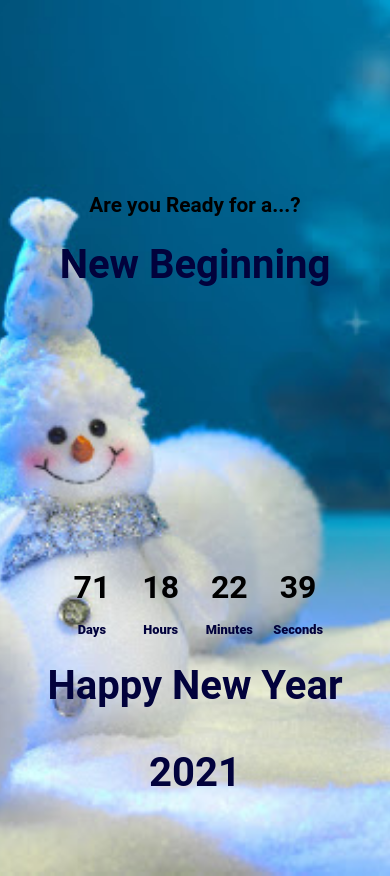
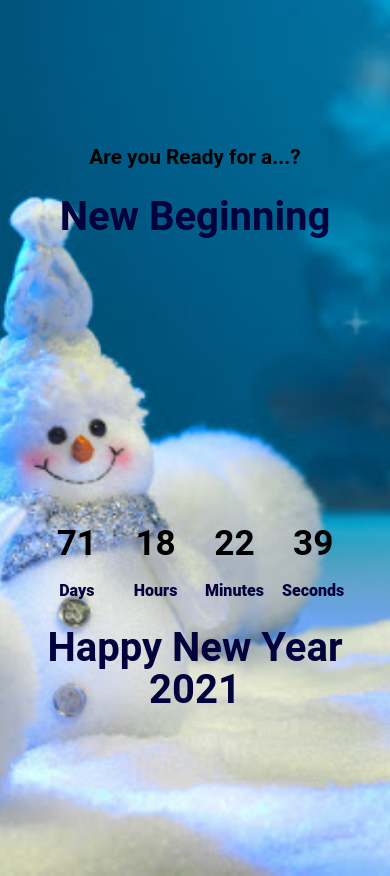
Before and after one commit to NirvanaCore/JavaScriptBasicProjects, a plain HTML site: page countdown-timer/index.html in a window 390 px wide. Drawn offline with Linux system fonts and the light colour scheme.

Commit message:
updated year text syling

```diff
--- a/countdown-timer/script.js
+++ b/countdown-timer/script.js
@@ -10,7 +10,7 @@ function countDown( ){
 
   const newYears = ((currentDate.getFullYear())+1);
 
-  const newYearDate = new Date(`Jan 1, ${newYears}`);
+  const newYearDate = new Date(`Jan 1 ${newYears}`);
 
   const totalSeconds = (newYearDate- currentDate)/1000;
 
@@ -18,6 +18,7 @@ function countDown( ){
   const hours = Math.floor(totalSeconds / 3600) % 24;
   const minutes = Math.floor(totalSeconds / 60) % 60;
   const seconds =Math.floor(totalSeconds) %60;
+
   const year = Math.floor(newYears);
 
   daysCount.innerHTML = formateTime(days);
--- a/countdown-timer/style.css
+++ b/countdown-timer/style.css
@@ -32,12 +32,16 @@ h1 {
   color: rgb(2, 2, 60);
 }
 
+#year{
+  margin-top: -5px;
+}
+
 .countdown-container {
   display: flex;
   text-align: center;
   flex-wrap: wrap;
   justify-content: center;
-  padding-top: 15rem;
+  padding-top: 10rem;
 }
 
 .big-text {
@@ -88,7 +92,7 @@ margin-top: 0rem;
   }
 
   .countdown-container {
-    padding-top: 10rem;
+    padding-top: 7rem;
   }
 
   .big-text {
@@ -103,7 +107,7 @@ margin-top: 0rem;
 
 @media screen and (max-width:620px){
     body{
-      padding:8rem 0;
+      padding:5rem 0;
       background-size: contain;
       background-position: center;
       background-repeat: no-repeat;
@@ -122,7 +126,6 @@ margin-top: 0rem;
           padding-top: 15rem;
         }
 
-
     h1{
       font-size: 2.5rem;
       margin-top: 1.5rem;
@@ -131,11 +134,12 @@ margin-top: 0rem;
     h2{
         font-size: 1.3rem;
       }
+
       .big-text{
-        font-size: 2rem;
-        margin: 1rem;
+        font-size: 2.2rem;
+        margin: 1.2rem;
       }
       .countdown-el span {
-        font-size: 0.8rem;
+        font-size: 1rem;
       }
 }
```
Also changed, not shown: countdown-timer/index.html (+1 -4 lines).
